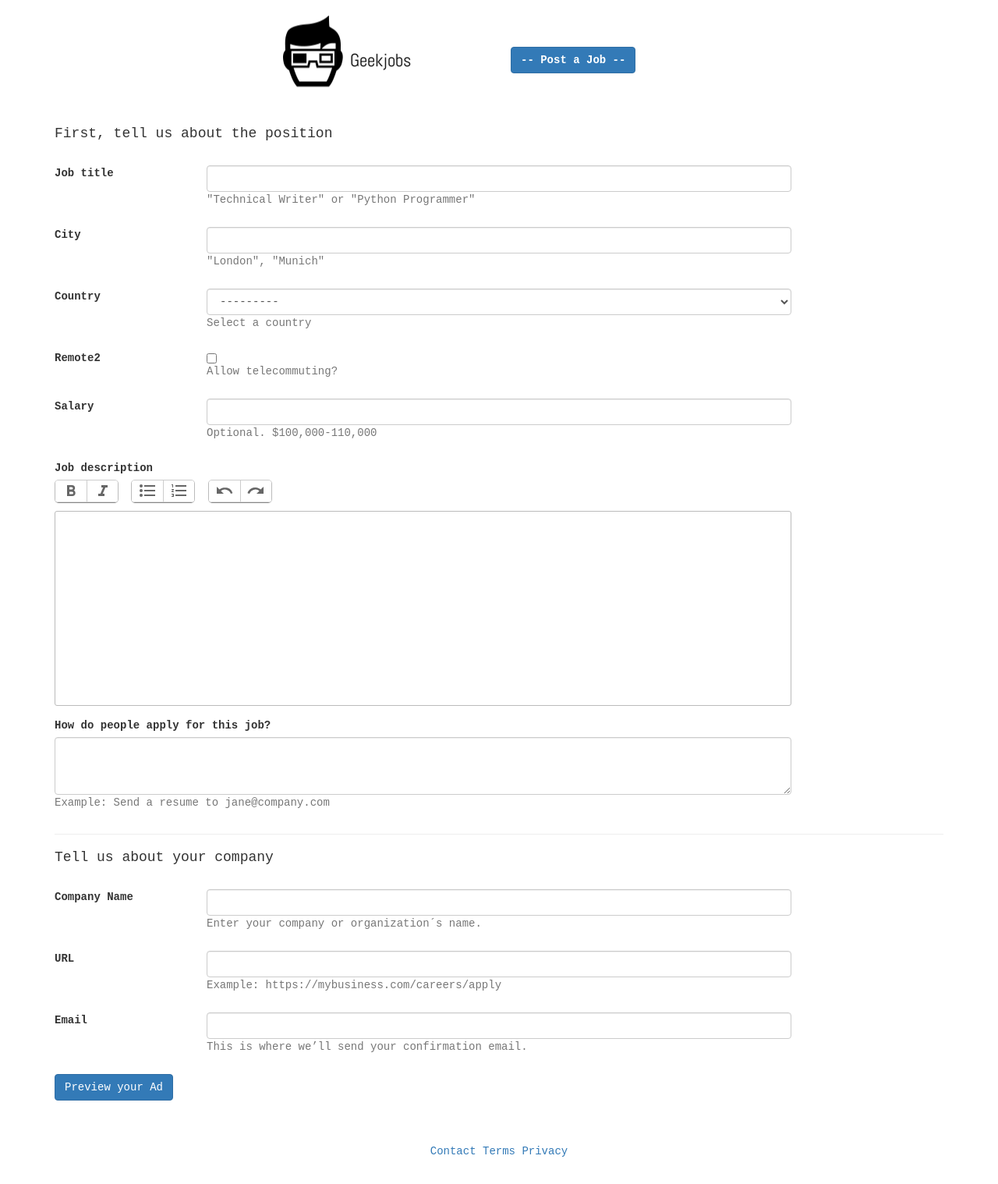
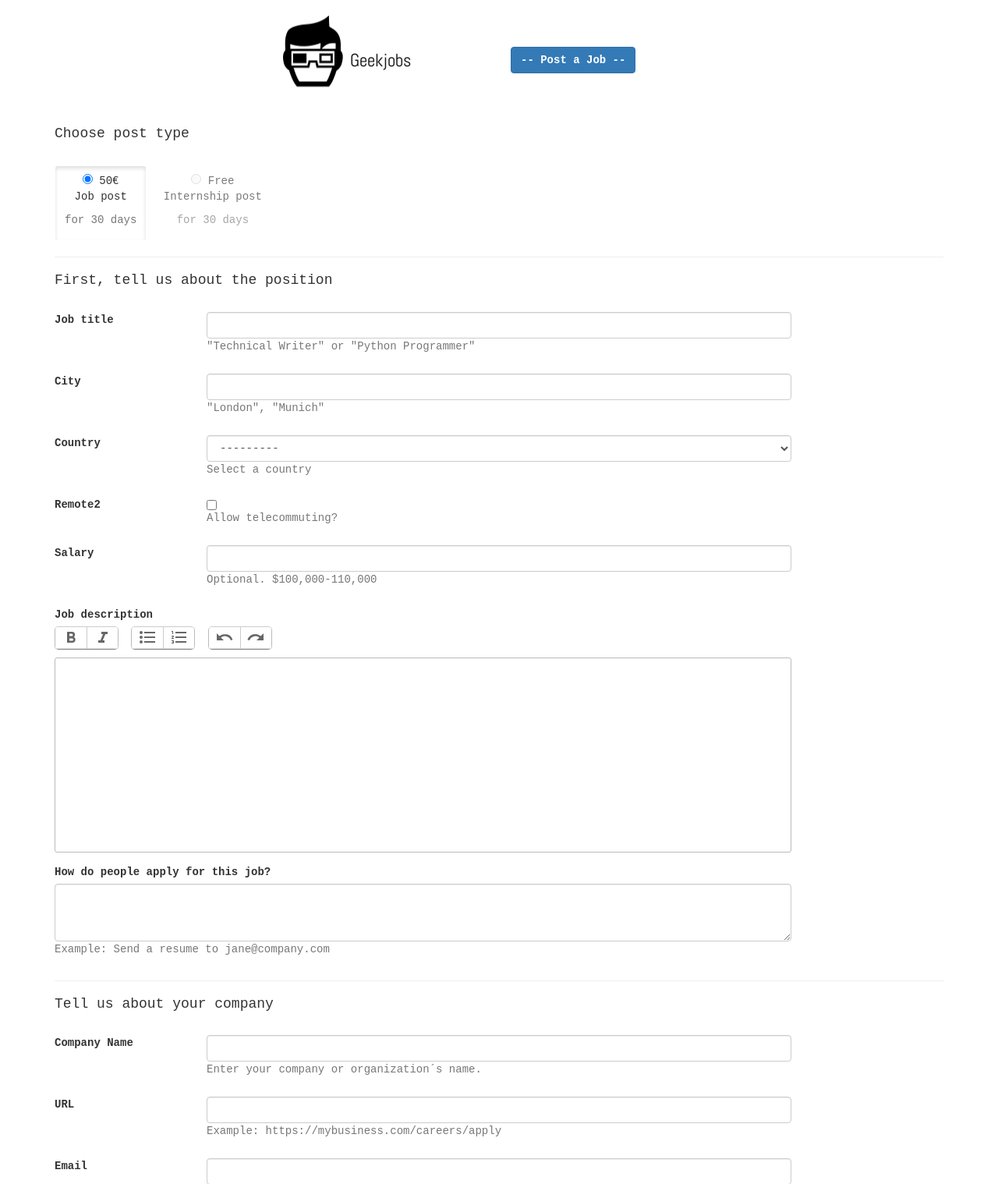
Before and after one commit to paconte/geekjobs, a Django app: template geekjobs/templates/new.html in a window 1280 px wide. Shown: the top 1518 px of the page at 78% size. Before the commit the page ends 1483 px from the top, so only its background shows below. Run offline with Django 3.2, Linux system fonts and the light colour scheme; the template is opened without the code that fills it: values that come from a table or form of the project are taken from there, others are empty; parts of the project's set-up code (start-up, migrations or seed data) failed here and were passed over; some libraries are stand-ins or nearby versions.

Commit message:
Add post-type-field to post a job form

```diff
--- a/geekjobs/templates/new.html
+++ b/geekjobs/templates/new.html
@@ -8,7 +8,26 @@
 
     <form method="POST" action="{% url 'new' %}">
         {% csrf_token %}
+
+        <!-- section 0 -->
+        <h4 class="m-b-3">{% trans 'Choose post type' %}</h4><br>
+        <label class="btn active">
+          <input type="radio" name='purchase' checked>
+            <span>50€</span>
+            <p class="form-text">{% trans "Job post" %}</p>
+            <p class="form-text text-muted">{% trans "for 30 days" %}</p>
+        </label>
+        <label class="btn disabled">
+            <input type="radio" name="purchase" disabled>
+            <span>{% trans "Free" %}</span>
+            <p class="form-text">{% trans "Internship post" %}</p>
+            <p class="form-text text-muted">{% trans "for 30 days" %}</p>
+        </label>
+
+        <br>
+
         <!-- Section 1 -->
+        <hr class="m-y-2">
         <h4 class="m-b-3">{% trans "First, tell us about the position" %}</h4><br>
         <!-- Job Title -->
         {% if form.title.errors %}
```
Also changed, not shown: geekjobs/locale/en/LC_MESSAGES/django.po, geekjobs/locale/es/LC_MESSAGES/django.po, 2 other files.
